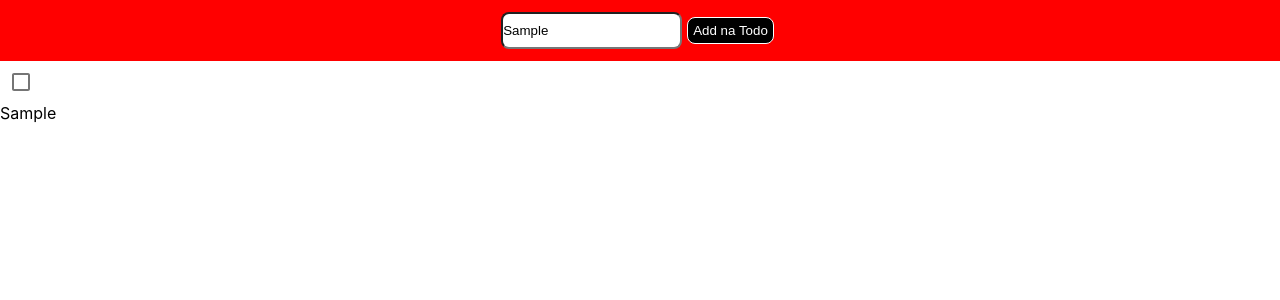
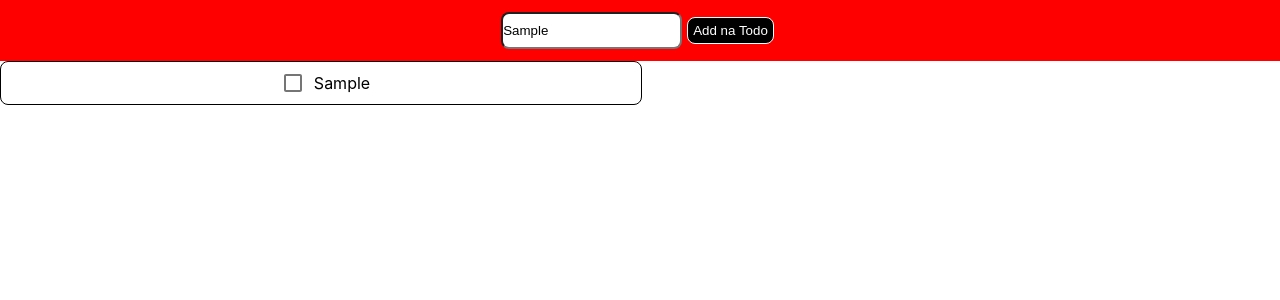
Before and after one commit to juliofilizzola/Project-to-do-list, a React (Create React App) app in the folder todolist/: page / in a window 1280 px wide. Both pictures are taken after typing "Sample" into the empty fields and a click on the button "Add na Todo". Shown: the top 300 px of the page. Built offline with nearby package versions, Linux system fonts and the light colour scheme.

Commit message:
criando uma nova div no todoitem e estilizando o componente

```diff
--- a/todolist/src/components/TodoItem.js
+++ b/todolist/src/components/TodoItem.js
@@ -2,8 +2,7 @@ import React from "react";
 import Checkbox from '@material-ui/core/Checkbox';
 import { setCheck } from '../features/todoSlice';
 import { useDispatch } from 'react-redux';
-
-
+import '../style/tudoItem.css'
 
 export const TodoItem = ({ name, done, id }) => {
   const dispatch = useDispatch();
@@ -11,6 +10,7 @@ export const TodoItem = ({ name, done, id }) => {
     dispatch(setCheck(id))
   }
   return (
+      <div className="todoList">
          <div className="container">
           <Checkbox
             checked={ done }
@@ -20,5 +20,6 @@ export const TodoItem = ({ name, done, id }) => {
           />
           <p> {name} </p>
         </div>
+      </div>
   );
 };
--- a/todolist/src/style/tudoItem.css
+++ b/todolist/src/style/tudoItem.css
@@ -0,0 +1,9 @@
+.container {
+  border-radius: 8px;
+  width: 50%;
+  margin: 0;
+  display: flex;
+  justify-content: center;
+  align-items: center;
+  border: solid 1px #000;
+}
```
Lines whose indentation alone changed are shown as unchanged.
